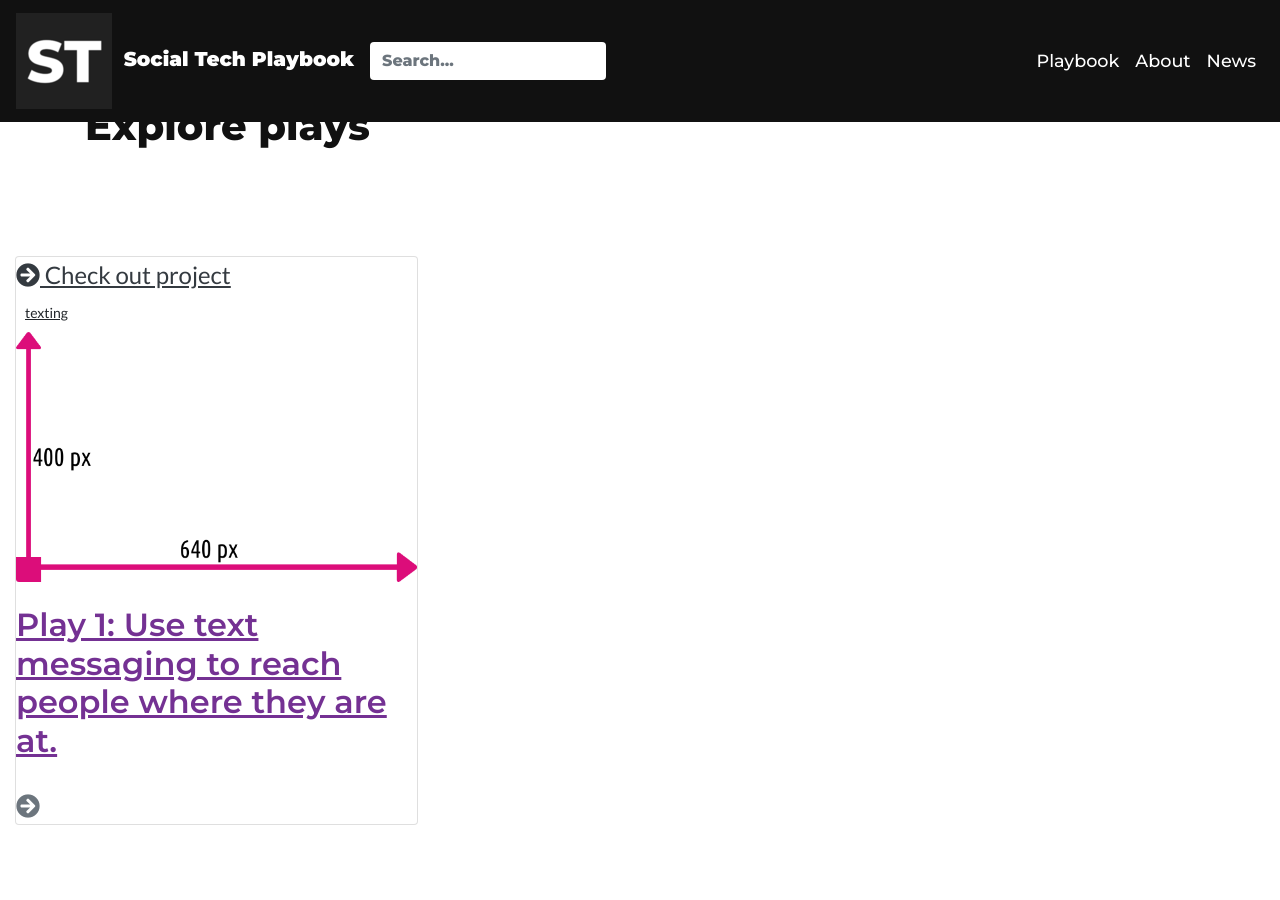
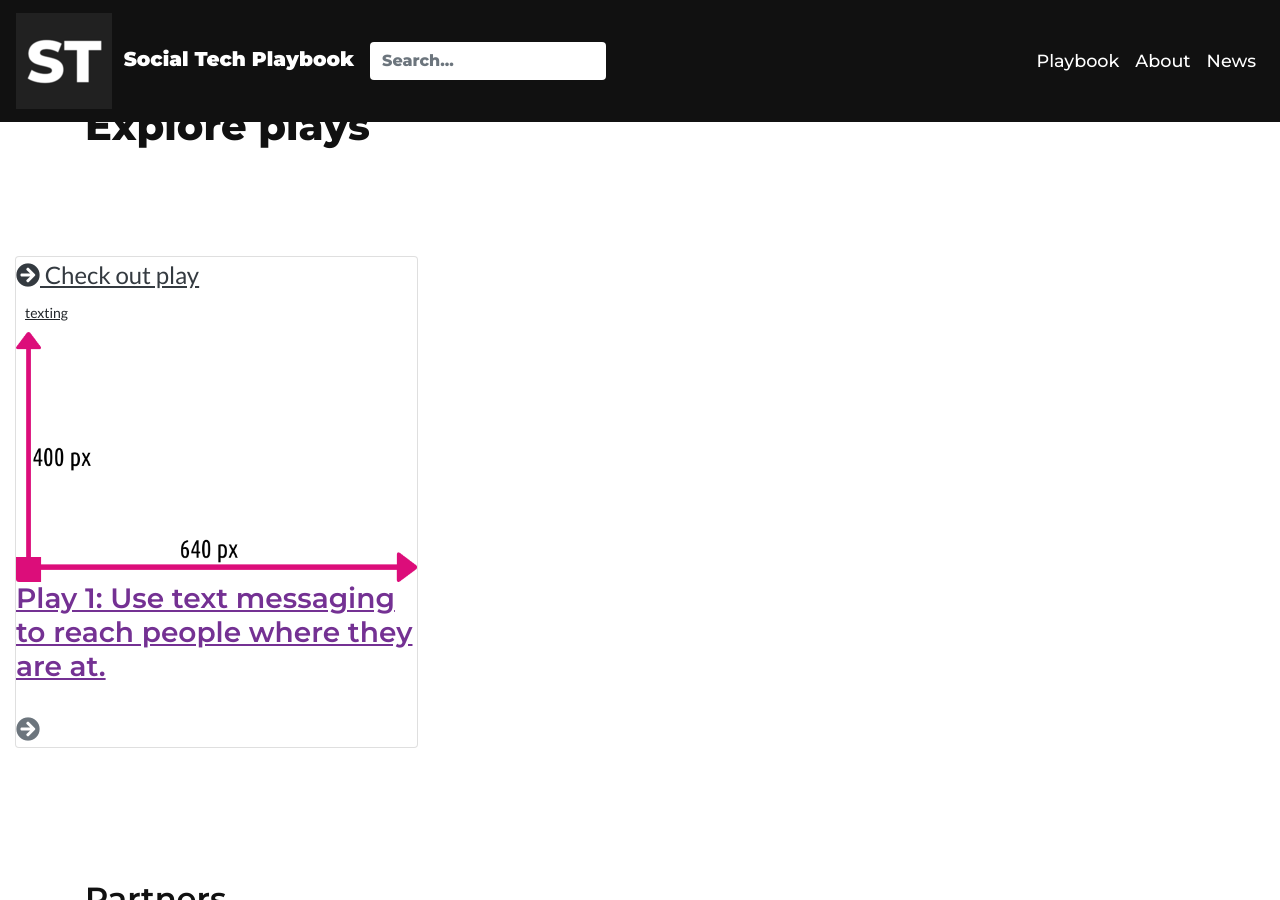
Before and after one commit to Social-Tech-Collab/socialtechcollaborative, a Jekyll site: the page built from index.html, in a window 1280 px wide and 900 px high, scrolled down 1020 px. Built offline with Jekyll 4.4.1, drawn with Linux system fonts in a browser that asks for light colours; nearby versions of some CDN libraries; some web fonts are replaced; library files that are not in the unit come from our copies; the list of posts is cut into pages by our own code.

Commit message:
card post fix

```diff
--- a/_includes/card-post.html
+++ b/_includes/card-post.html
@@ -17,7 +17,7 @@
     <div class="wrapcat">
 
          <span class="gotopost">
-             <a href="{{site.baseurl}}{{post.url}}" class="text-dark"><i class="fa fa-arrow-circle-right"></i> Check out project
+             <a href="{{site.baseurl}}{{post.url}}" class="text-dark"><i class="fa fa-arrow-circle-right"></i> Check out play
              </a>
          </span>
 
@@ -37,7 +37,7 @@
         <img class="card-img" src="{% if post.image contains "://" %}{{ post.image }}{% else %}{{ absolute_url }}assets/projects/{{ post.image }}{% endif %}" alt="{{ post.title }}">
 
             <div class="notraco">
-                <h2 class="card-title title">{{ post.title }}</h2>
+                <h3 class="card-title title">{{ post.title }}</h2>
                 <div class="more">
                     <i class="fa fa-arrow-circle-right text-muted" aria-hidden="true"></i>
                 </div>
```
